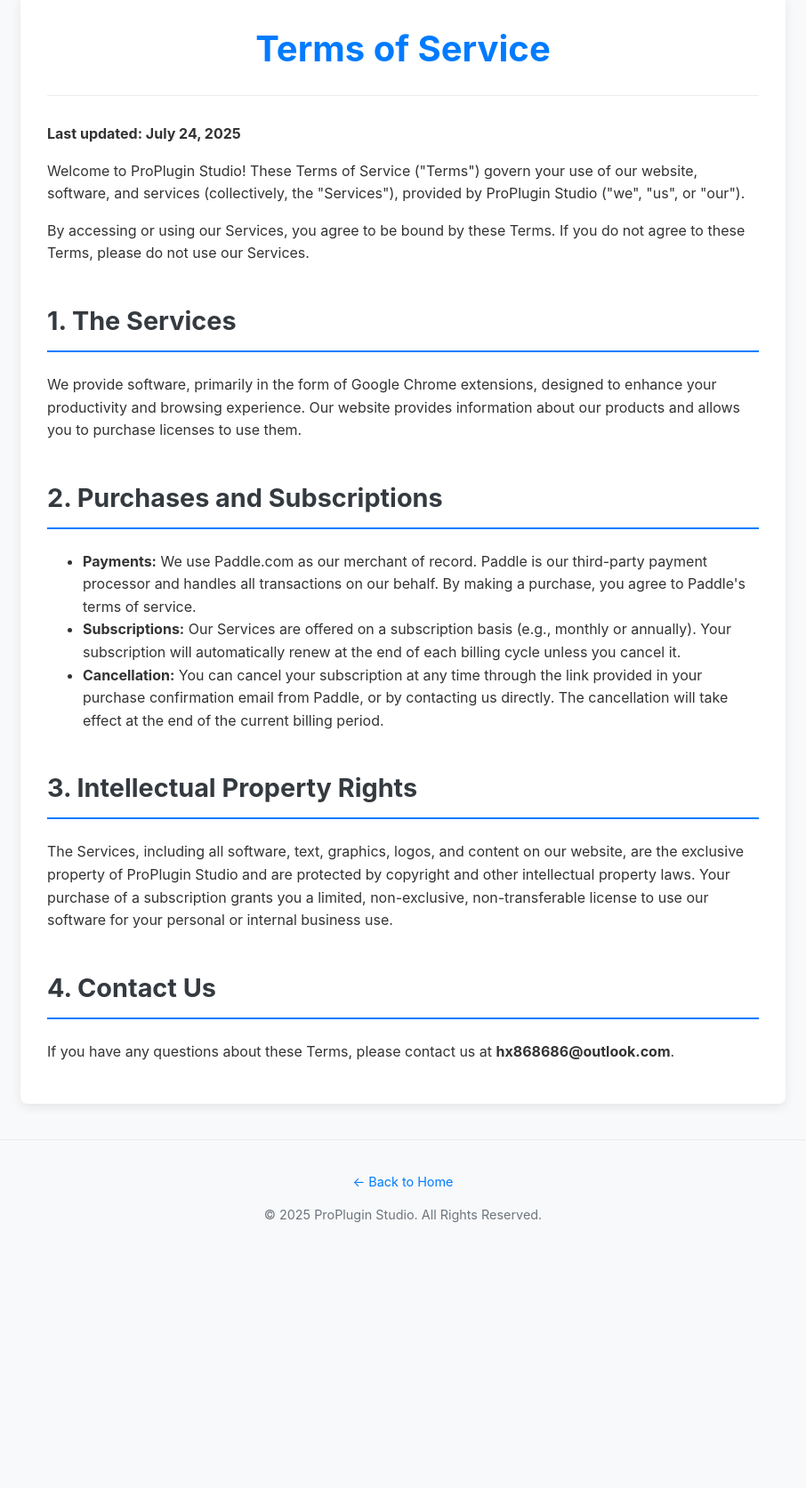
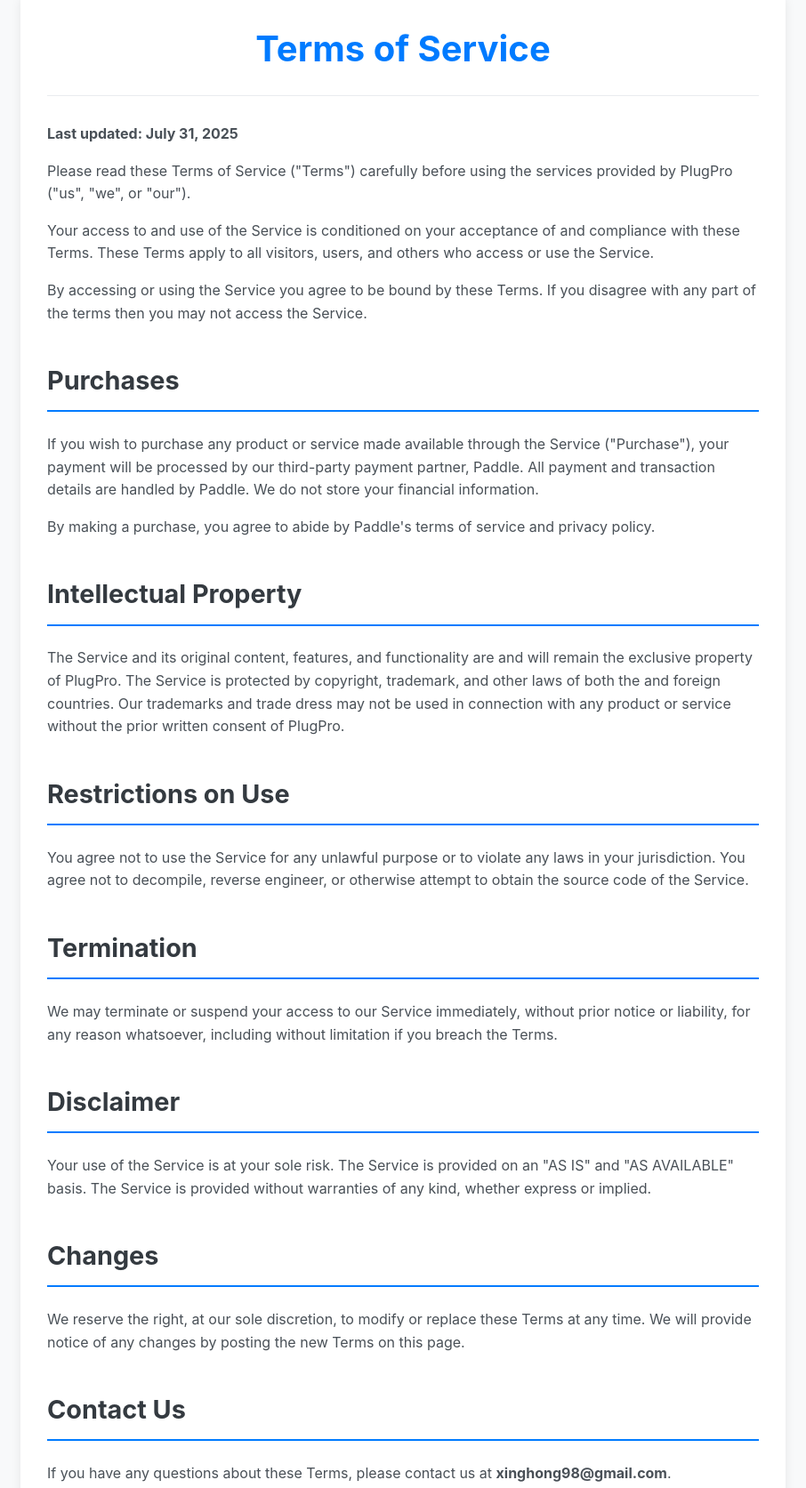
Before and after one commit to ssxg5/plugpro-landing-page, a plain HTML site: page terms.html in a window 1280 px wide. Shown: the part 27-1700 px from the top of the page at 89% size, without its empty margins (187-1093 px from the left). Before the commit the page ends 1439 px from the top, so only its background shows below. Drawn offline with Linux system fonts and the light colour scheme.

Commit message:
Update terms.html

```diff
--- a/terms.html
+++ b/terms.html
@@ -3,16 +3,16 @@
 <head>
     <meta charset="UTF-8">
     <meta name="viewport" content="width=device-width, initial-scale=1.0">
-    <title>Terms of Service - ProPlugin Studio</title>
+    <title>Terms of Service - PlugPro</title>
     <style>
         body { font-family: -apple-system, BlinkMacSystemFont, "Segoe UI", Roboto, "Helvetica Neue", Arial, sans-serif; line-height: 1.6; color: #333; background-color: #f8f9fa; margin: 0; padding: 20px; }
         .container { max-width: 800px; margin: 0 auto; background-color: #fff; padding: 30px; border-radius: 8px; box-shadow: 0 4px 12px rgba(0,0,0,0.08); }
         header { text-align: center; border-bottom: 1px solid #e9ecef; padding-bottom: 20px; margin-bottom: 30px; }
         header h1 { font-size: 2.5em; color: #007bff; margin: 0; }
         h2 { font-size: 1.8em; color: #343a40; border-bottom: 2px solid #007bff; padding-bottom: 10px; margin-top: 40px; }
-        h3 { font-size: 1.4em; color: #343a40; margin-top: 30px; }
+        p, li { color: #495057; }
         footer { text-align: center; margin-top: 40px; padding-top: 20px; border-top: 1px solid #e9ecef; font-size: 0.9em; color: #6c757d; }
-        footer a { color: #007bff; text-decoration: none; margin: 0 10px; }
+        footer a { color: #007bff; text-decoration: none; }
         footer a:hover { text-decoration: underline; }
     </style>
 </head>
@@ -22,30 +22,37 @@
             <h1>Terms of Service</h1>
         </header>
 
-        <p><strong>Last updated: July 24, 2025</strong></p>
-        <p>Welcome to ProPlugin Studio! These Terms of Service ("Terms") govern your use of our website, software, and services (collectively, the "Services"), provided by ProPlugin Studio ("we", "us", or "our").</p>
-        <p>By accessing or using our Services, you agree to be bound by these Terms. If you do not agree to these Terms, please do not use our Services.</p>
+        <p><strong>Last updated: July 31, 2025</strong></p>
+        <p>Please read these Terms of Service ("Terms") carefully before using the services provided by PlugPro ("us", "we", or "our").</p>
+        <p>Your access to and use of the Service is conditioned on your acceptance of and compliance with these Terms. These Terms apply to all visitors, users, and others who access or use the Service.</p>
+        <p>By accessing or using the Service you agree to be bound by these Terms. If you disagree with any part of the terms then you may not access the Service.</p>
 
-        <h2>1. The Services</h2>
-        <p>We provide software, primarily in the form of Google Chrome extensions, designed to enhance your productivity and browsing experience. Our website provides information about our products and allows you to purchase licenses to use them.</p>
+        <h2>Purchases</h2>
+        <p>If you wish to purchase any product or service made available through the Service ("Purchase"), your payment will be processed by our third-party payment partner, Paddle. All payment and transaction details are handled by Paddle. We do not store your financial information.</p>
+        <p>By making a purchase, you agree to abide by Paddle's terms of service and privacy policy.</p>
 
-        <h2>2. Purchases and Subscriptions</h2>
-        <ul>
-            <li><strong>Payments:</strong> We use Paddle.com as our merchant of record. Paddle is our third-party payment processor and handles all transactions on our behalf. By making a purchase, you agree to Paddle's terms of service.</li>
-            <li><strong>Subscriptions:</strong> Our Services are offered on a subscription basis (e.g., monthly or annually). Your subscription will automatically renew at the end of each billing cycle unless you cancel it.</li>
-            <li><strong>Cancellation:</strong> You can cancel your subscription at any time through the link provided in your purchase confirmation email from Paddle, or by contacting us directly. The cancellation will take effect at the end of the current billing period.</li>
-        </ul>
+        <h2>Intellectual Property</h2>
+        <p>The Service and its original content, features, and functionality are and will remain the exclusive property of PlugPro. The Service is protected by copyright, trademark, and other laws of both the and foreign countries. Our trademarks and trade dress may not be used in connection with any product or service without the prior written consent of PlugPro.</p>
 
-        <h2>3. Intellectual Property Rights</h2>
-        <p>The Services, including all software, text, graphics, logos, and content on our website, are the exclusive property of ProPlugin Studio and are protected by copyright and other intellectual property laws. Your purchase of a subscription grants you a limited, non-exclusive, non-transferable license to use our software for your personal or internal business use.</p>
+        <h2>Restrictions on Use</h2>
+        <p>You agree not to use the Service for any unlawful purpose or to violate any laws in your jurisdiction. You agree not to decompile, reverse engineer, or otherwise attempt to obtain the source code of the Service.</p>
 
-        <h2>4. Contact Us</h2>
-        <p>If you have any questions about these Terms, please contact us at <strong>hx868686@outlook.com</strong>.</p>
+        <h2>Termination</h2>
+        <p>We may terminate or suspend your access to our Service immediately, without prior notice or liability, for any reason whatsoever, including without limitation if you breach the Terms.</p>
+
+        <h2>Disclaimer</h2>
+        <p>Your use of the Service is at your sole risk. The Service is provided on an "AS IS" and "AS AVAILABLE" basis. The Service is provided without warranties of any kind, whether express or implied.</p>
+
+        <h2>Changes</h2>
+        <p>We reserve the right, at our sole discretion, to modify or replace these Terms at any time. We will provide notice of any changes by posting the new Terms on this page.</p>
+
+        <h2>Contact Us</h2>
+        <p>If you have any questions about these Terms, please contact us at <strong>xinghong98@gmail.com</strong>.</p>
     </div>
 
     <footer>
         <p><a href="index.html">← Back to Home</a></p>
-        <p>© 2025 ProPlugin Studio. All Rights Reserved.</p>
+        <p>© 2025 PlugPro. All Rights Reserved.</p>
     </footer>
 </body>
 </html>
```
